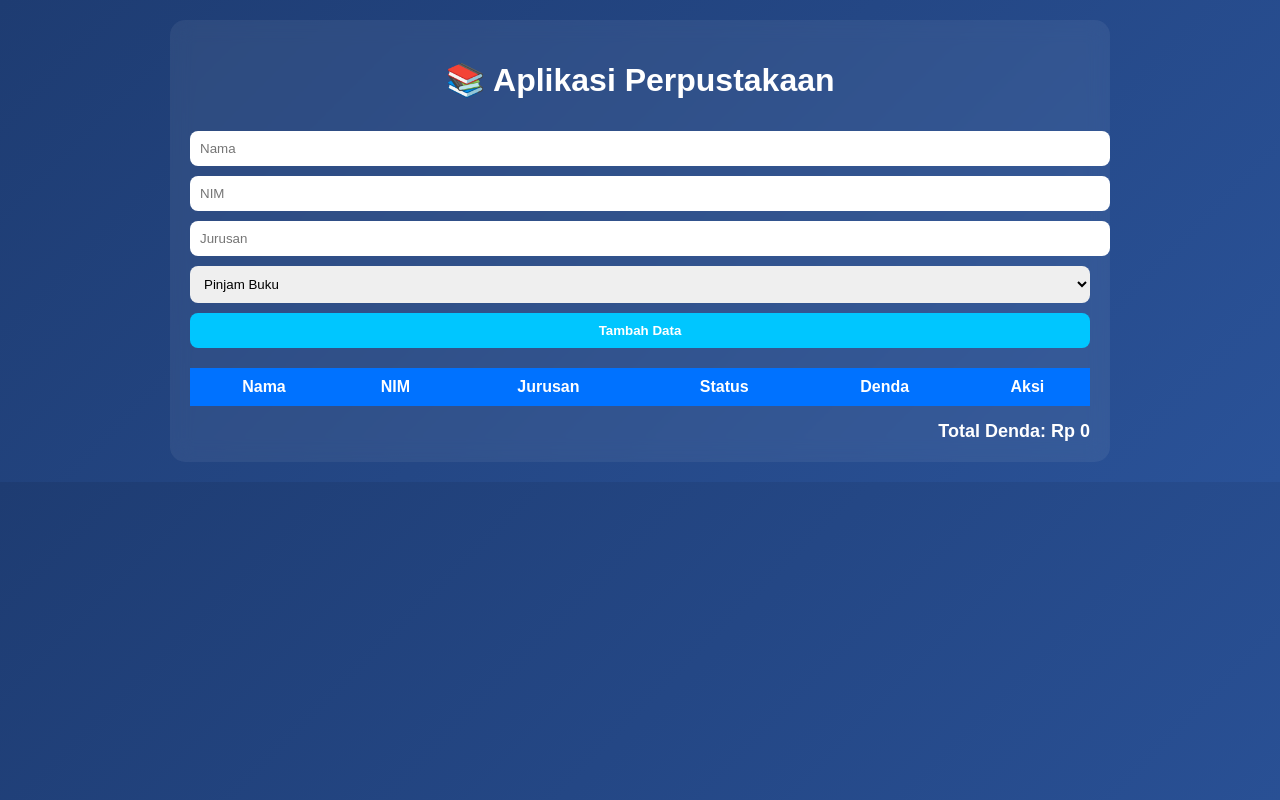
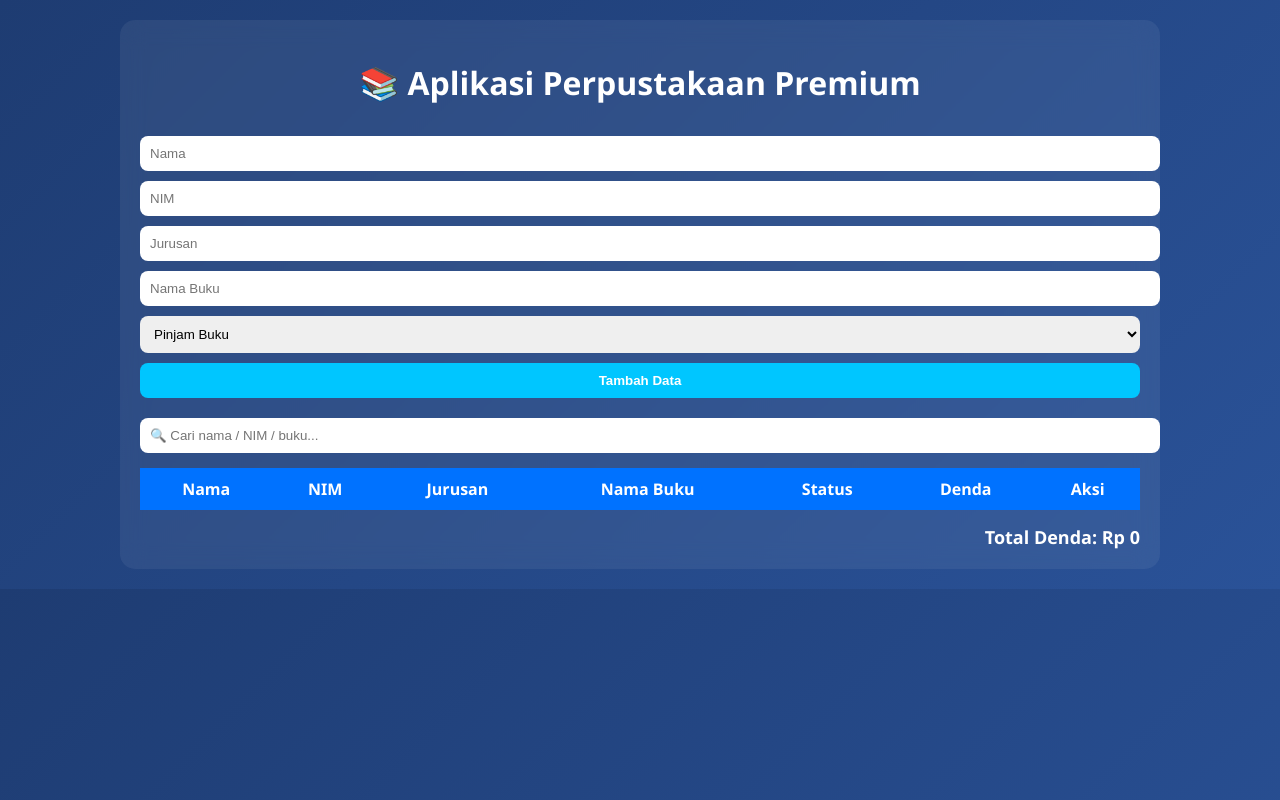
Before and after one commit to shaula2526/websitesendiri12, a plain HTML site: page index.html in a window 1280 px wide. Drawn offline with Linux system fonts and the light colour scheme.

Commit message:
Update index.html

```diff
--- a/index.html
+++ b/index.html
@@ -3,11 +3,11 @@
 <head>
 <meta charset="UTF-8">
 <meta name="viewport" content="width=device-width, initial-scale=1.0">
-<title>Aplikasi Perpustakaan</title>
+<title>Aplikasi Perpustakaan Premium</title>
 
 <style>
 body {
-    font-family: Arial, sans-serif;
+    font-family: 'Segoe UI', sans-serif;
     background: linear-gradient(135deg, #1e3c72, #2a5298);
     color: #fff;
     margin: 0;
@@ -15,12 +15,12 @@ body {
 }
 
 .container {
-    max-width: 900px;
+    max-width: 1000px;
     margin: auto;
     background: #ffffff10;
     padding: 20px;
     border-radius: 15px;
-    backdrop-filter: blur(10px);
+    backdrop-filter: blur(12px);
 }
 
 h1 {
@@ -46,9 +46,13 @@ button:hover {
     background: #0072ff;
 }
 
+.search {
+    margin-top: 20px;
+}
+
 table {
     width: 100%;
-    margin-top: 20px;
+    margin-top: 15px;
     border-collapse: collapse;
 }
 
@@ -77,11 +81,12 @@ tr:nth-child(even) {
 <body>
 
 <div class="container">
-<h1>📚 Aplikasi Perpustakaan</h1>
+<h1>📚 Aplikasi Perpustakaan Premium</h1>
 
 <input type="text" id="nama" placeholder="Nama">
 <input type="text" id="nim" placeholder="NIM">
 <input type="text" id="jurusan" placeholder="Jurusan">
+<input type="text" id="buku" placeholder="Nama Buku">
 
 <select id="status">
     <option value="Pinjam">Pinjam Buku</option>
@@ -91,12 +96,15 @@ tr:nth-child(even) {
 
 <button onclick="tambahData()">Tambah Data</button>
 
+<input type="text" id="search" class="search" placeholder="🔍 Cari nama / NIM / buku..." onkeyup="render()">
+
 <table>
 <thead>
 <tr>
 <th>Nama</th>
 <th>NIM</th>
 <th>Jurusan</th>
+<th>Nama Buku</th>
 <th>Status</th>
 <th>Denda</th>
 <th>Aksi</th>
@@ -115,10 +123,19 @@ let data = JSON.parse(localStorage.getItem("perpus")) || [];
 
 function render() {
     let tabel = document.getElementById("tabelData");
+    let keyword = document.getElementById("search").value.toLowerCase();
+
     tabel.innerHTML = "";
     let total = 0;
 
-    data.forEach((item, index) => {
+    data
+    .filter(item =>
+        item.nama.toLowerCase().includes(keyword) ||
+        item.nim.toLowerCase().includes(keyword) ||
+        item.buku.toLowerCase().includes(keyword)
+    )
+    .forEach((item, index) => {
+
         total += item.denda;
 
         tabel.innerHTML += `
@@ -126,6 +143,7 @@ function render() {
             <td>${item.nama}</td>
             <td>${item.nim}</td>
             <td>${item.jurusan}</td>
+            <td>${item.buku}</td>
             <td>${item.status}</td>
             <td>Rp ${item.denda}</td>
             <td><button onclick="hapus(${index})">Hapus</button></td>
@@ -141,24 +159,26 @@ function tambahData() {
     let nama = document.getElementById("nama").value;
     let nim = document.getElementById("nim").value;
     let jurusan = document.getElementById("jurusan").value;
+    let buku = document.getElementById("buku").value;
     let status = document.getElementById("status").value;
 
     let denda = 0;
 
     if (status === "Hilang") {
-        denda = 50000; // denda tetap
+        denda = 50000;
     }
 
-    if (!nama || !nim || !jurusan) {
+    if (!nama || !nim || !jurusan || !buku) {
         alert("Isi semua data!");
         return;
     }
 
-    data.push({ nama, nim, jurusan, status, denda });
+    data.push({ nama, nim, jurusan, buku, status, denda });
 
     document.getElementById("nama").value = "";
     document.getElementById("nim").value = "";
     document.getElementById("jurusan").value = "";
+    document.getElementById("buku").value = "";
 
     render();
 }
```
